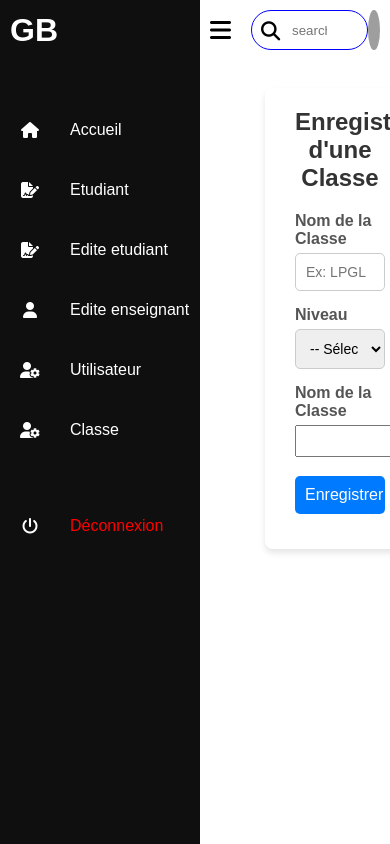
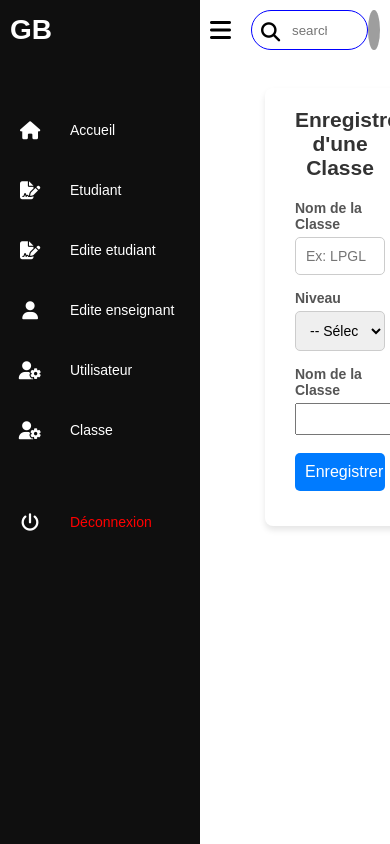
Before and after one commit to ulrichwandji2003/etudiant, a Django app: a page that uses Templates/base.html in a window 390 px wide. Run offline with Django 4.2, Linux system fonts and the light colour scheme; some libraries are stand-ins or nearby versions; grey boxes are pictures that could not be loaded.

Commit message:
base.html

```diff
--- a/Templates/base.html
+++ b/Templates/base.html
@@ -38,6 +38,35 @@
         margin-right: 10px;
         margin-left: 10px;
     }
+
+    @media screen and (max-width: 768px) {
+    body {
+        font-size: 16px;
+    }
+
+    i, .icon {
+        font-size: 20px;
+    }
+
+    .container {
+        width: 95%;
+    }
+}
+
+    @media screen and (max-width: 480px) {
+    body {
+        font-size: 14px;
+    }
+
+    i, .icon {
+        font-size: 18px;
+    }
+
+    .container {
+        width: 100%;
+        padding: 10px;
+    }
+}
 </style>
 
 <body>
```
